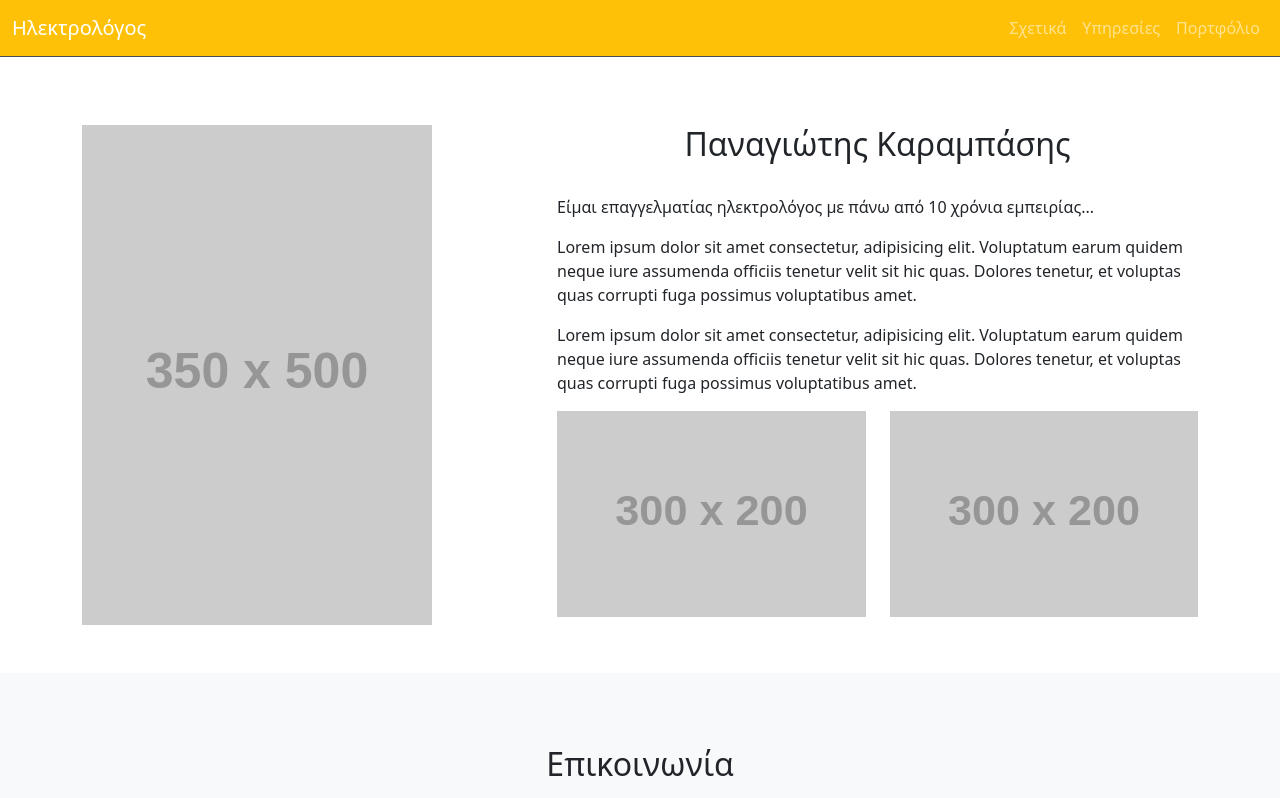
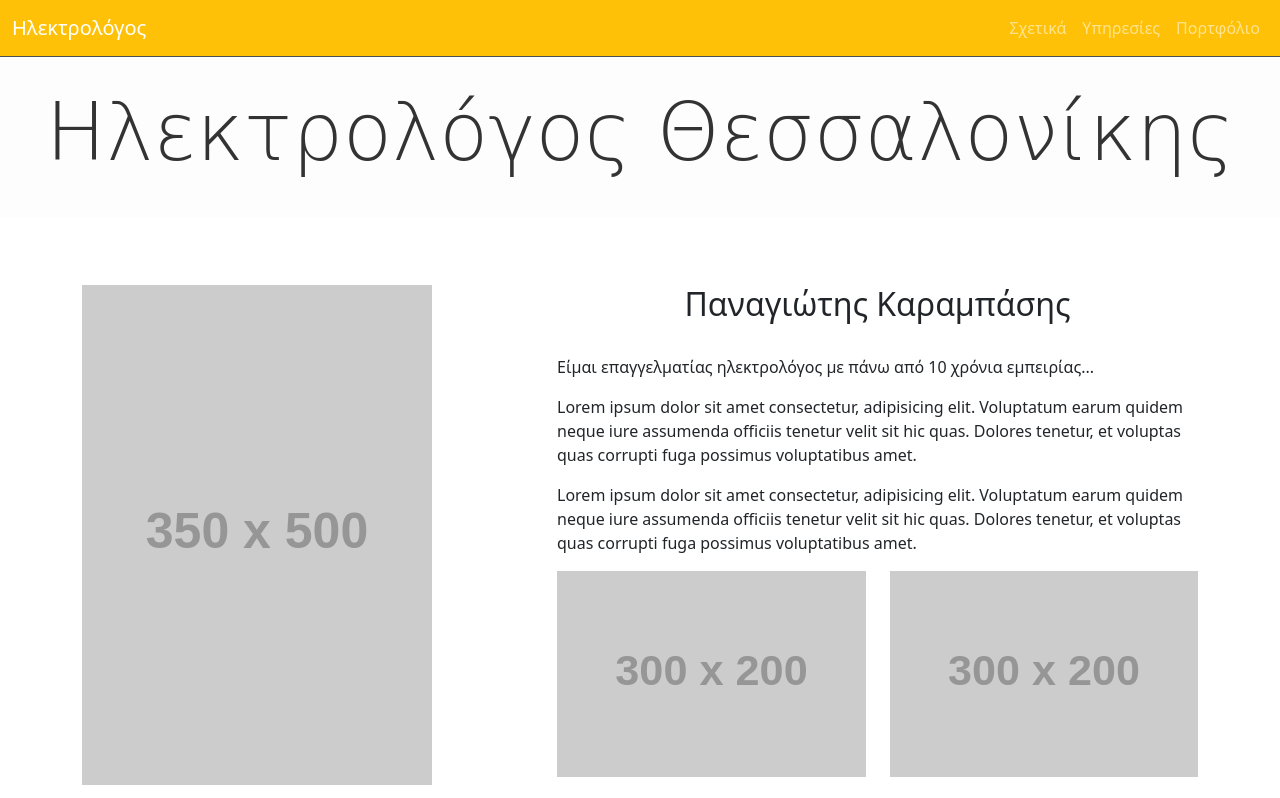
Before and after one commit to kvasilopoulos/karabasis, a plain HTML site: page index.html in a window 1280 px wide. Shown: the top 798 px of the page. Drawn offline with nearby package versions, Linux system fonts and the light colour scheme; placeholder pictures from the web are drawn by us.

Commit message:
Add artistic title section to index.html

```diff
--- a/index.html
+++ b/index.html
@@ -40,6 +40,14 @@
       </div>
     </div>
   </nav>
+
+  <!-- Artistic Title Section -->
+  <section id="artistic-title" class="d-flex align-items-center justify-content-center"
+    style="height: 20vh; background-color: #fdfdfd;">
+    <h1 class="display-1 text-center" style="font-family: 'Brush Script MT', cursive; color: #333;">
+      Ηλεκτρολόγος Θεσσαλονίκης
+    </h1>
+  </section>
 
   <!-- New Section with 2 Columns -->
   <section id="new-section" class="py-5">
```
